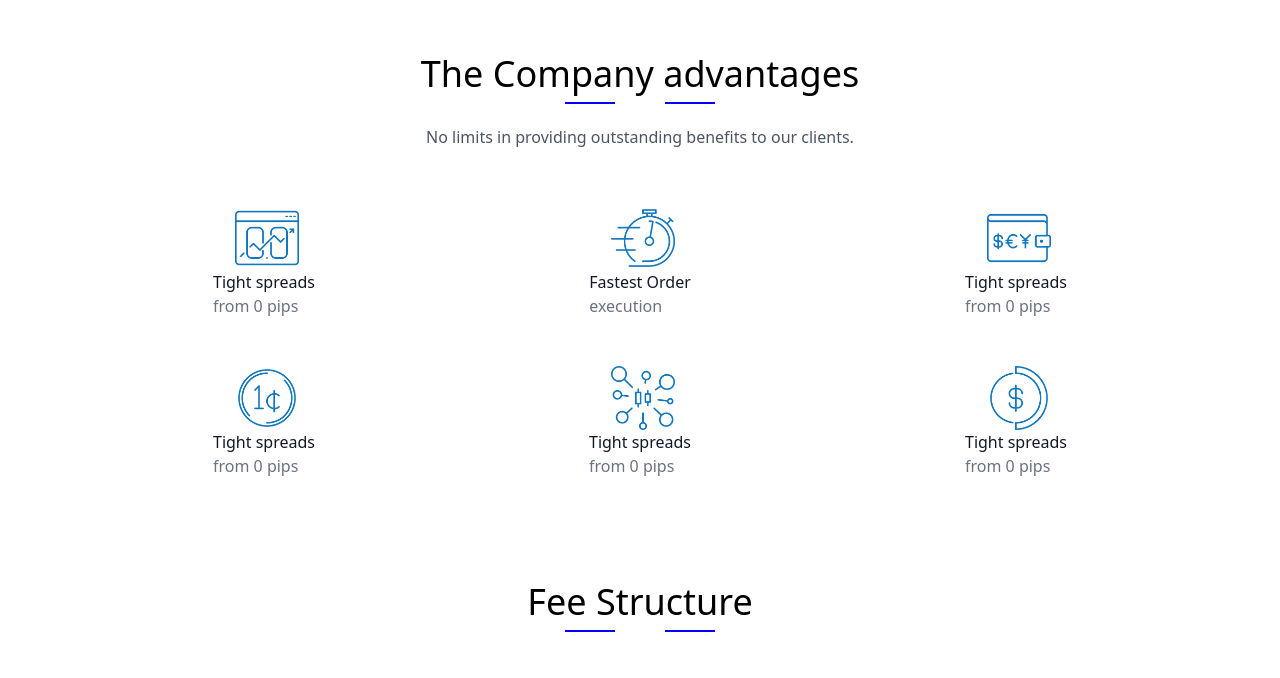
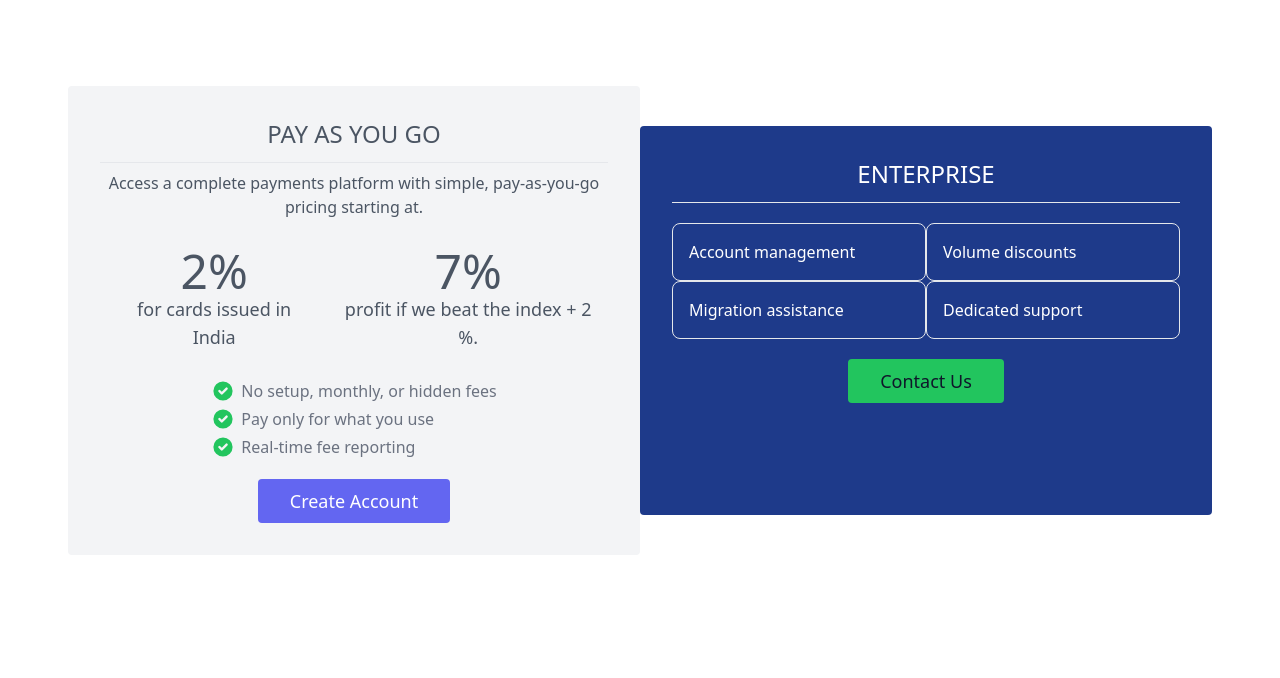
Before and after one commit to AbhiPatel10/goldengate, a Next.js app: page / in a window 1280 px wide. Shown: the part 742-1420 px from the top of the page. Built offline with nearby package versions, Linux system fonts and the light colour scheme.

Commit message:
make it better

```diff
--- /dev/null
+++ b/components/Pricing.js
@@ -0,0 +1,91 @@
+import React from 'react'
+
+const Pricing = () => {
+    return (
+        <>
+            <section className="text-gray-600 body-font h-full">
+                <div className="container px-5 py-24 mx-auto">
+                    <div className="flex flex-wrap -m-4">
+                        <div className="md:w-1/2 w-full">
+                            <div className="h-full bg-gray-100 p-8 rounded">
+                                <h1 className='title-font text-2xl flex justify-center pb-3'> PAY AS YOU GO</h1>
+                                <hr />
+                                <p className='text-base text-center mt-2'>Access a complete payments platform with simple, pay-as-you-go pricing starting at.</p>
+                                <div className='flex justify-center'>
+                                    <div className='flex flex-col justify-center py-7 px-4'>
+                                        <h1 className='text-5xl text-center'>2%</h1>
+                                        <p className='text-lg flex justify-center text-center'>for cards issued in India</p>
+                                    </div>
+                                    <div className='flex flex-col justify-center py-7 px-2'>
+                                        <h1 className='text-5xl text-center'>7%</h1>
+                                        <p className='text-lg flex justify-center text-center'>profit if we beat the index + 2 %.</p>
+                                    </div>
+                                </div>
+                                <div className='flex justify-center'>
+                                    <ul class="space-y-1 max-w-md list-inside text-gray-500 dark:text-gray-400">
+                                        <li class="flex items-center">
+                                            <svg class="w-6 h-6 mr-1.5 text-green-500 dark:text-green-400 flex-shrink-0" fill="currentColor" viewBox="0 0 20 20" xmlns="http://www.w3.org/2000/svg"><path fill-rule="evenodd" d="M10 18a8 8 0 100-16 8 8 0 000 16zm3.707-9.293a1 1 0 00-1.414-1.414L9 10.586 7.707 9.293a1 1 0 00-1.414 1.414l2 2a1 1 0 001.414 0l4-4z" clip-rule="evenodd"></path></svg>
+                                            No setup, monthly, or hidden fees
+                                        </li>
+                                        <li class="flex items-center">
+                                            <svg class="w-6 h-6 mr-1.5 text-green-500 dark:text-green-400 flex-shrink-0" fill="currentColor" viewBox="0 0 20 20" xmlns="http://www.w3.org/2000/svg"><path fill-rule="evenodd" d="M10 18a8 8 0 100-16 8 8 0 000 16zm3.707-9.293a1 1 0 00-1.414-1.414L9 10.586 7.707 9.293a1 1 0 00-1.414 1.414l2 2a1 1 0 001.414 0l4-4z" clip-rule="evenodd"></path></svg>
+                                            Pay only for what you use
+                                        </li>
+                                        <li class="flex items-center">
+                                            <svg class="w-6 h-6 mr-1.5 text-green-500 dark:text-green-400 flex-shrink-0" fill="currentColor" viewBox="0 0 20 20" xmlns="http://www.w3.org/2000/svg"><path fill-rule="evenodd" d="M10 18a8 8 0 100-16 8 8 0 000 16zm3.707-9.293a1 1 0 00-1.414-1.414L9 10.586 7.707 9.293a1 1 0 00-1.414 1.414l2 2a1 1 0 001.414 0l4-4z" clip-rule="evenodd"></path></svg>
+                                            Real-time fee reporting
+                                        </li>
+                                    </ul>
+                                </div>
+                                <button class="flex mx-auto mt-5 text-white bg-indigo-500 border-0 py-2 px-8 focus:outline-none hover:bg-indigo-600 rounded text-lg">Create Account</button>
+                            </div>
+                        </div>
+                        <div className="py-10 md:w-1/2 w-full">
+                            <div className="h-full p-8 rounded bg-blue-900">
+                                <h1 className='title-font text-2xl flex justify-center text-white pb-3'>ENTERPRISE</h1>
+                                <hr />
+                                <div class="flex flex-wrap mt-5">
+                                    <div class="w-1/2">
+                                        <div class="h-full flex items-center border-gray-200 border p-4 rounded-lg">
+                                            <div class="flex-grow">
+                                                <h2 class="text-white title-font font-medium">
+                                                    Account management</h2>
+                                            </div>
+                                        </div>
+                                    </div>
+                                    <div class=" w-1/2">
+                                        <div class="h-full flex items-center border-gray-200 border p-4 rounded-lg">
+                                            <div class="flex-grow">
+                                                <h2 class="text-white title-font font-medium">Volume discounts</h2>
+                                            </div>
+                                        </div>
+                                    </div>
+                                </div>
+                                <div class="flex flex-wrap ">
+                                    <div class="w-1/2">
+                                        <div class="h-full flex items-center border-gray-200 border p-4 rounded-lg">
+                                            <div class="flex-grow">
+                                                <h2 class="text-white title-font font-medium">
+                                                    Migration assistance</h2>
+                                            </div>
+                                        </div>
+                                    </div>
+                                    <div class=" w-1/2">
+                                        <div class="h-full flex items-center border-gray-200 border p-4 rounded-lg">
+                                            <div class="flex-grow">
+                                                <h2 class="text-white title-font font-medium">	Dedicated support</h2>
+                                            </div>
+                                        </div>
+                                    </div>
+                                </div>
+                                <button class="flex mx-auto mt-5 text-slate-900 bg-green-500 border-0 py-2 px-8 focus:outline-none hover:bg-indigo-600 rounded text-lg">Contact Us</button>
+                            </div>
+                        </div>
+                    </div>
+                </div>
+            </section>
+        </>
+    )
+}
+
+export default Pricing
--- a/pages/index.js
+++ b/pages/index.js
@@ -4,13 +4,15 @@ import Faq from '../components/Faq'
 import Feestructure from '../components/feestructure'
 import Herosec from '../components/Herosec'
 import Navbar from '../components/Navbar'
+import Pricing from '../components/Pricing'
 import SectionHeader from '../components/section-header'
 
-export default function Home() {
+const Home = () => {
   return (
     <>
       <Navbar />
       <Herosec />
+      <Pricing />
       <SectionHeader title="The Company advantages" />
       <Advantages />
       <div>
@@ -24,3 +26,5 @@ export default function Home() {
     </>
   )
 }
+
+export default Home
```
